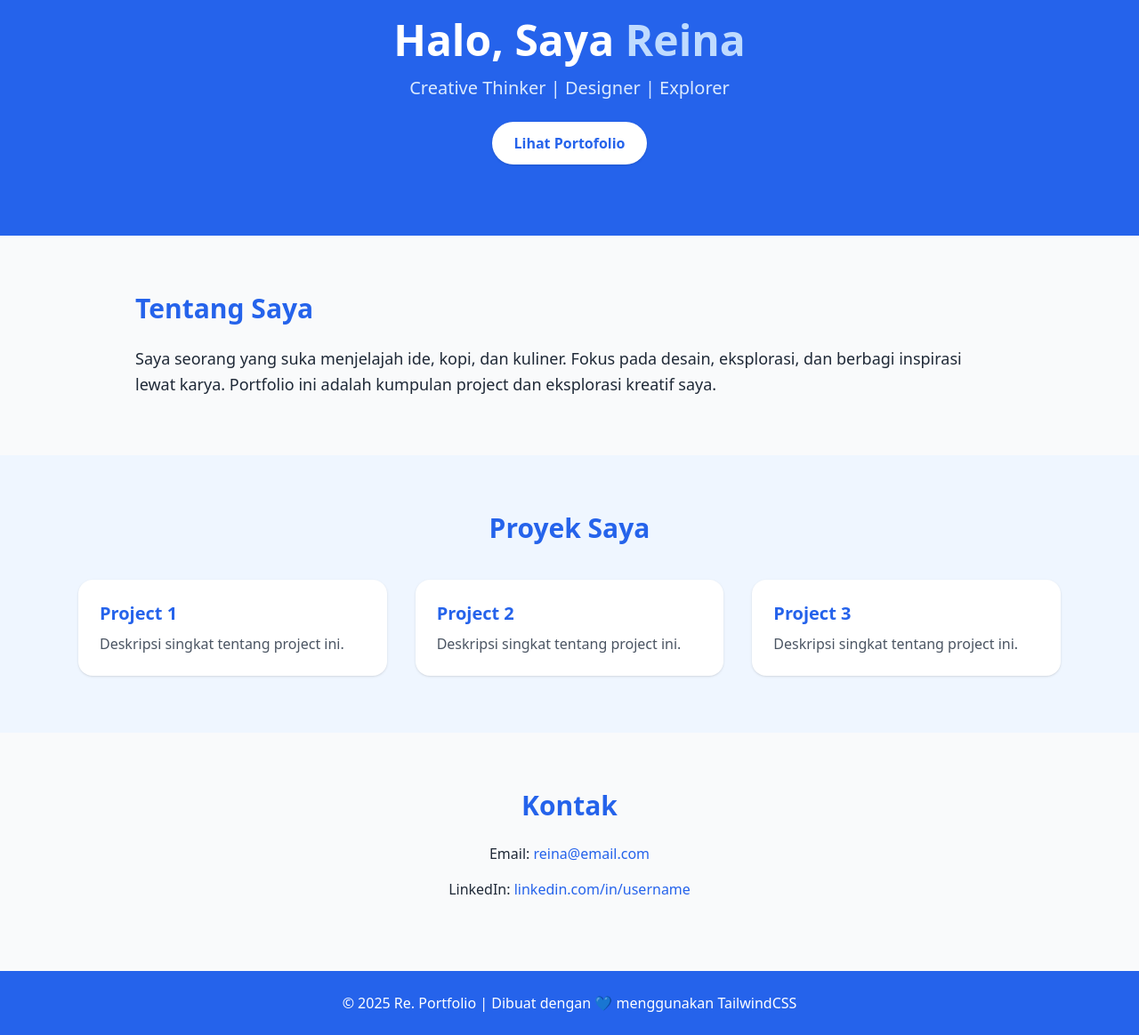
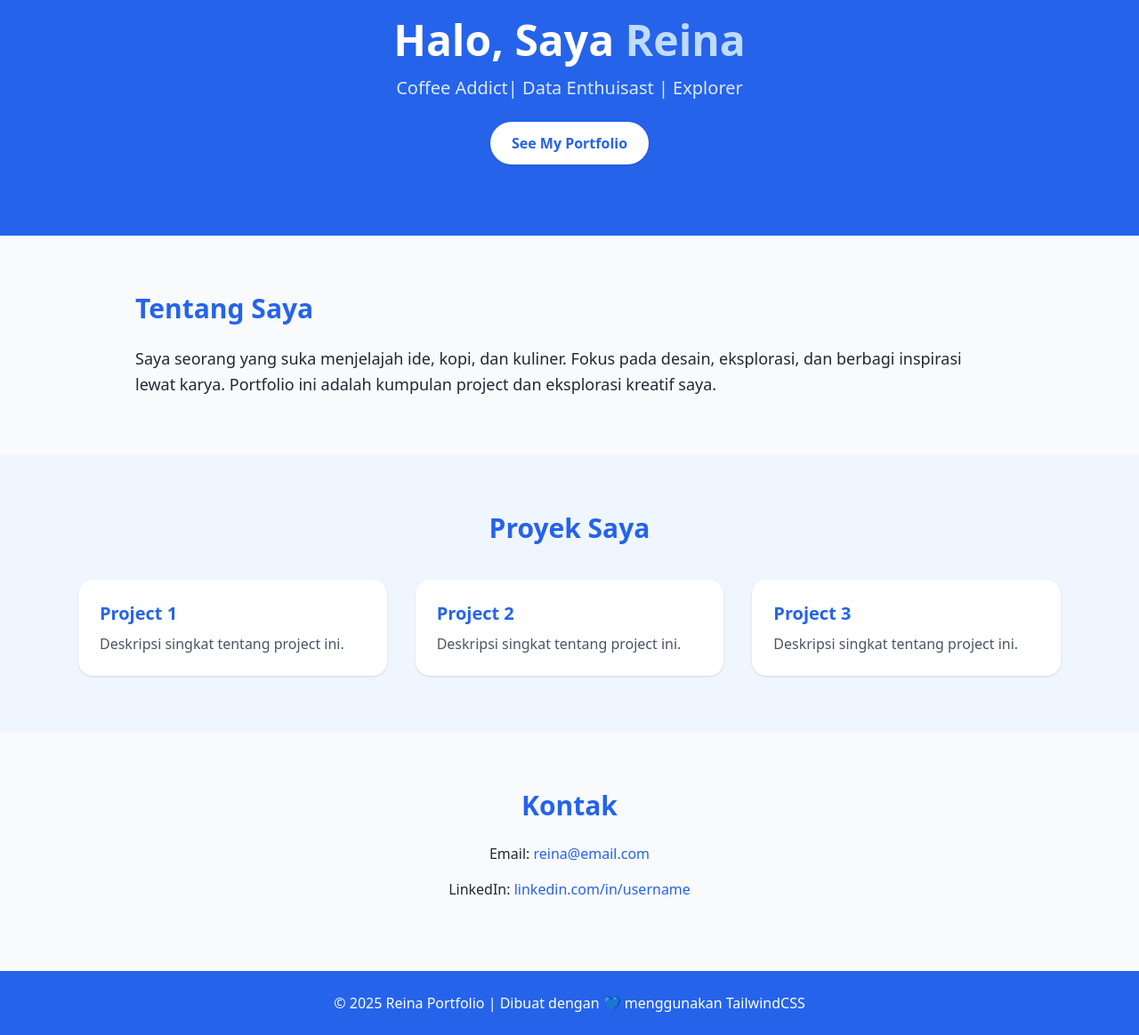
Before and after one commit to reinawdyt/portfolio_reina, a plain HTML site: page index.html in a window 1280 px wide. Shown: the part 163-1327 px from the top of the page at 89% size. Drawn offline with nearby package versions, Linux system fonts and the light colour scheme.

Commit message:
add logo and change title

```diff
--- a/index.html
+++ b/index.html
@@ -3,7 +3,7 @@
 <head>
   <meta charset="UTF-8">
   <meta name="viewport" content="width=device-width, initial-scale=1.0">
-  <title>Re. Portfolio</title>
+  <title> Reina Portfolio</title>
   <script src="https://cdn.tailwindcss.com"></script>
 </head>
 <body class="bg-gray-50 text-gray-800">
@@ -16,9 +16,9 @@
         <img src="new_logo.jpg" alt="Logo Re." class="h-20">
       </div>
       <h1 class="text-4xl md:text-5xl font-extrabold">Halo, Saya <span class="text-blue-200">Reina</span></h1>
-      <p class="mt-4 text-lg md:text-xl text-blue-100">Creative Thinker | Designer | Explorer</p>
+      <p class="mt-4 text-lg md:text-xl text-blue-100"> Coffee Addict| Data Enthuisast | Explorer</p>
       <a href="#projects" class="mt-6 inline-block px-6 py-3 bg-white text-blue-600 font-semibold rounded-full shadow hover:bg-blue-100 transition">
-        Lihat Portofolio
+        See My Portfolio
       </a>
     </div>
   </header>
@@ -65,7 +65,7 @@
 
   <!-- Footer -->
   <footer class="bg-blue-600 text-white text-center py-6">
-    <p>&copy; 2025 Re. Portfolio | Dibuat dengan 💙 menggunakan TailwindCSS</p>
+    <p>&copy; 2025 Reina Portfolio | Dibuat dengan 💙 menggunakan TailwindCSS</p>
   </footer>
 
 </body>
```
